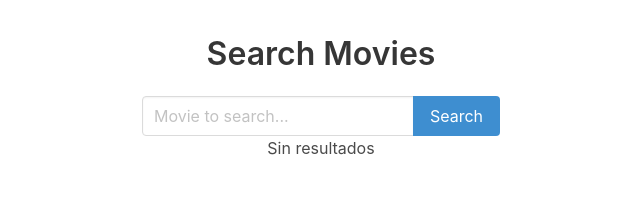
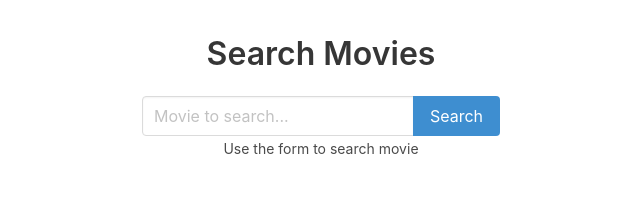
Before and after one commit to GeorgeRangelCode/search-movies, a React (Create React App) app: page / in a window 1280 px wide. Shown: the top 210 px of the page, without its empty margins (319-959 px from the left). Built offline with nearby package versions, Linux system fonts and the light colour scheme.

Commit message:
Mejoras en la implementación de búsqueda

```diff
--- a/src/App.js
+++ b/src/App.js
@@ -9,13 +9,22 @@ import MovieList from './components/MovieList.jsx'
 class App extends Component {
 
   state = {
+    usedSearh: false,
     results: []
   }
 
   _handleResults = (results) => {
     this.setState({
-      results
+      results, usedSearh: true
     })
+  }
+
+  _renderResults () {
+    return (
+      this.state.results.length === 0 ?
+      <p>Sorry! Results not found!</p> :
+      <MovieList movies={this.state.results}/>
+    )
   }
 
   render() {
@@ -28,9 +37,9 @@ class App extends Component {
           <SearchForm onResults={this._handleResults} />
         </div>
         {
-          this.state.results.length === 0 ?
-          <p>Sin resultados</p> :
-          <MovieList movies={this.state.results}/>
+          this.state.usedSearh
+          ? this._renderResults()
+          : <small>Use the form to search movie</small>
         }
       </div>
     );
--- a/src/components/SearchForm.jsx
+++ b/src/components/SearchForm.jsx
@@ -16,10 +16,10 @@ class SearchForm extends Component {
   _handleSubmit = (event) => {
     event.preventDefault()
     const { inputValue } = this.state
-    fetch(`http://www.omdbapi.com/?apikey=${API_KEY}&s=${inputValue}`)
+    fetch(`https://www.omdbapi.com/?apikey=${API_KEY}&s=${inputValue}`)
       .then((response) => response.json())
       .then((results) => {
-        const { Search, totalResults } = results
+        const { Search = [], totalResults = "0"} = results
         console.log({ Search, totalResults })
         this.props.onResults(Search)
       })
```
